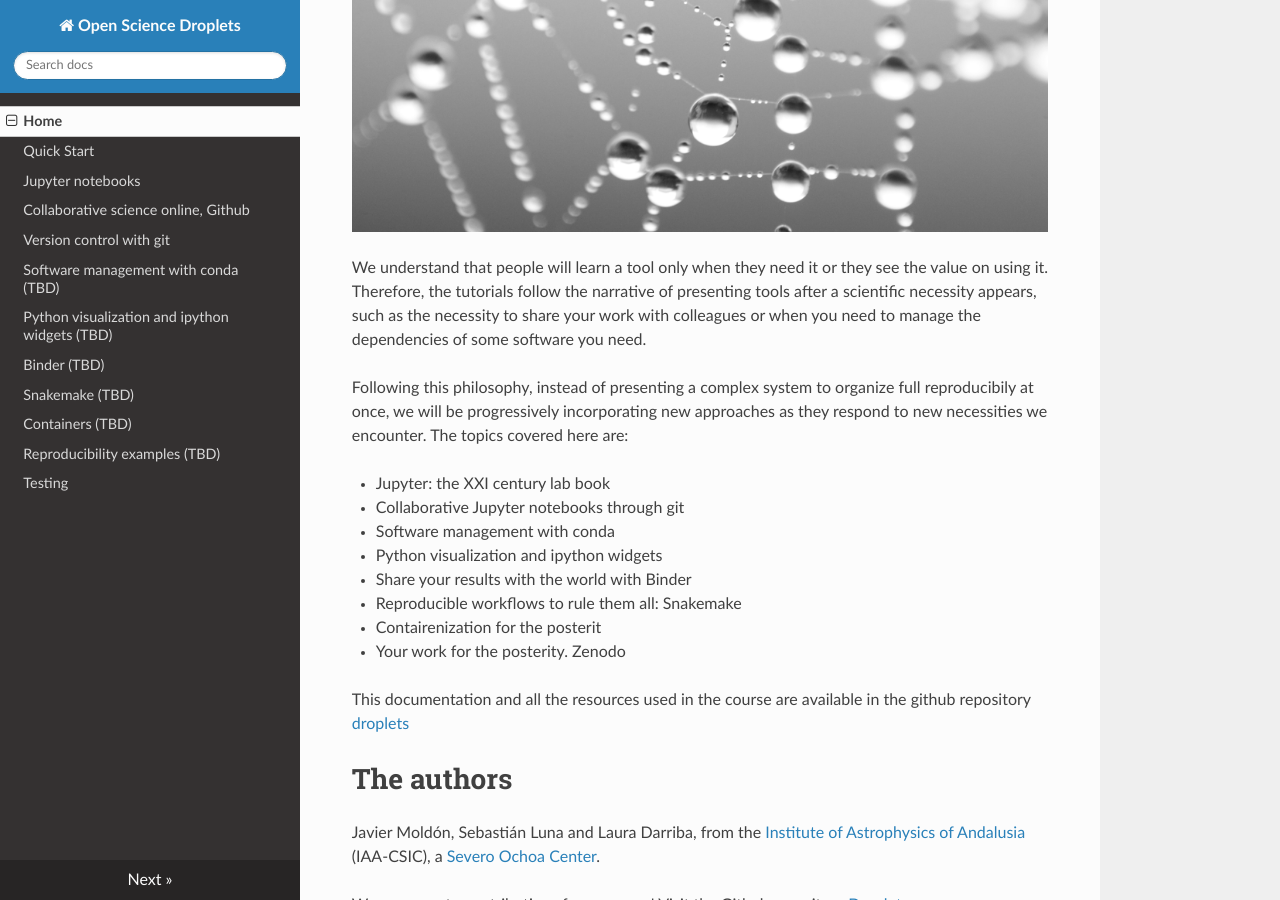
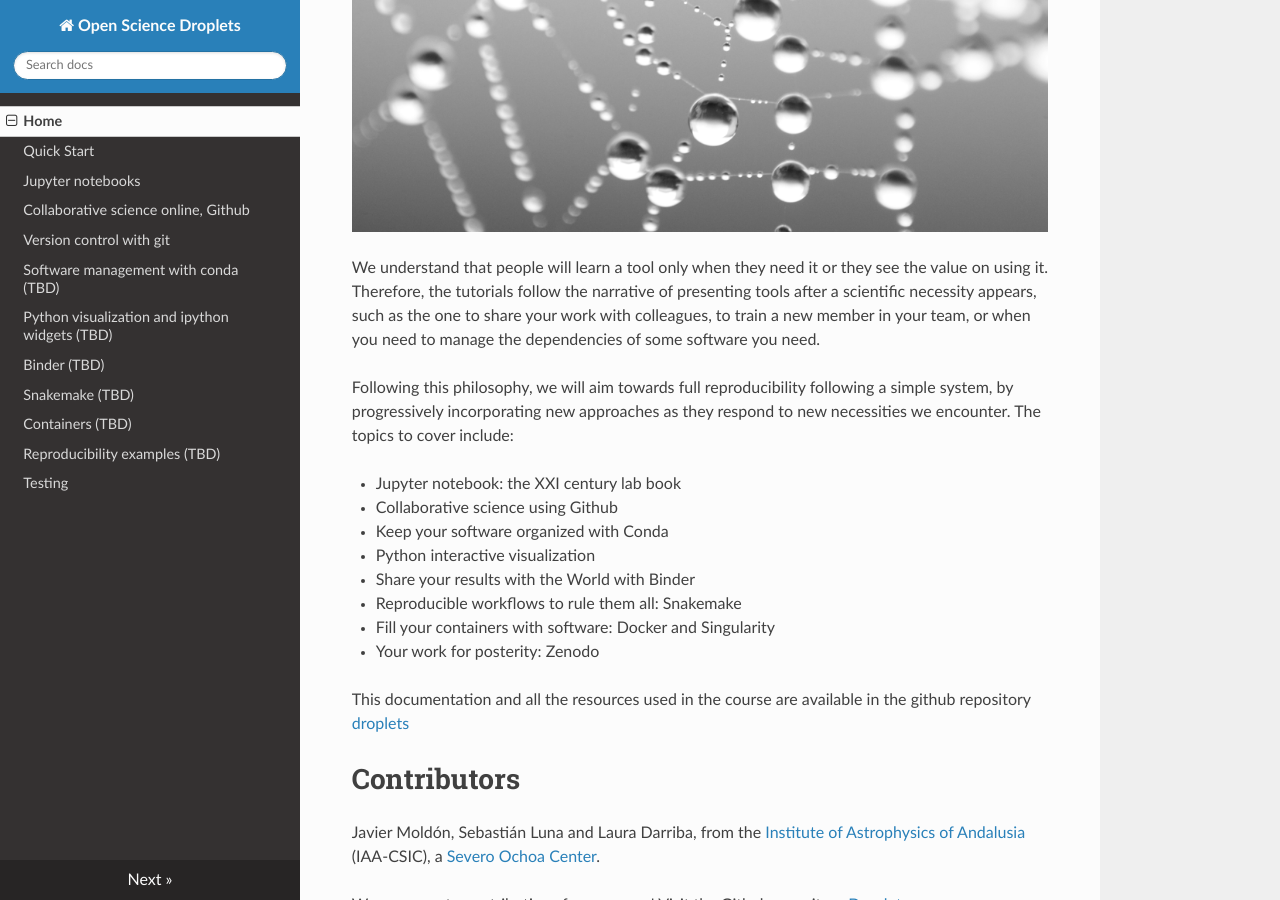
Before and after one commit to espsrc/droplets, an MkDocs documentation site: the page built from docs/index.md, in a window 1280 px wide and 900 px high, scrolled down 525 px. Built offline with MkDocs 1.6.1, drawn with Linux system fonts in a browser that asks for light colours; nearby versions of some CDN libraries.

Commit message:
Index updated
Some rewording

```diff
--- a/docs/index.md
+++ b/docs/index.md
@@ -10,27 +10,27 @@ an astrophysical science case as a guiding thread.
 
 We understand that people will learn a tool only when they need it or they see
 the value on using it. Therefore, the tutorials follow the narrative of
-presenting tools after a scientific necessity appears, such as the necessity to
-share your work with colleagues or when you need to manage the dependencies of
+presenting tools after a scientific necessity appears, such as the one to
+share your work with colleagues, to train a new member in your team, or when you need to manage the dependencies of
 some software you need.
 
-Following this philosophy, instead of presenting a complex system to organize full reproducibily at once, we will be progressively incorporating new approaches as they respond to new necessities we encounter. The topics covered here are:
+Following this philosophy, we will aim towards full reproducibility following a simple system, by progressively incorporating new approaches as they respond to new necessities we encounter. The topics to cover include:
 
-- Jupyter: the XXI century lab book
-- Collaborative Jupyter notebooks through git
-- Software management with conda
-- Python visualization and ipython widgets
-- Share your results with the world with Binder
+- Jupyter notebook: the XXI century lab book
+- Collaborative science using Github
+- Keep your software organized with Conda
+- Python interactive visualization
+- Share your results with the World with Binder
 - Reproducible workflows to rule them all: Snakemake
-- Contairenization for the posterit
-- Your work for the posterity. Zenodo
+- Fill your containers with software: Docker and Singularity
+- Your work for posterity: Zenodo
 
 
 This documentation and all the resources used in the course are available in the github repository [droplets](https://github.com/spsrc/droplets)
 
 
 
-# The authors
+# Contributors
 
 Javier Moldón, Sebastián Luna and Laura Darriba, from the [Institute of Astrophysics of Andalusia](https://www.iaa.csic.es/) (IAA-CSIC), a [Severo Ochoa Center](http://so.iaa.csic.es/).
 
```
